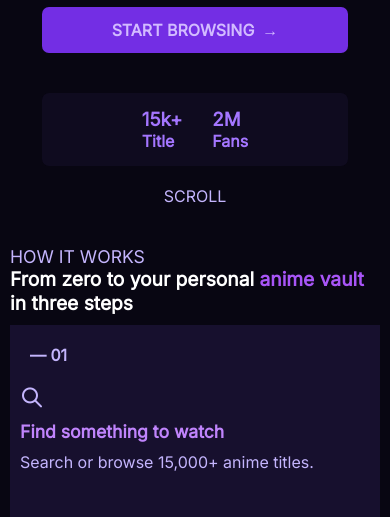
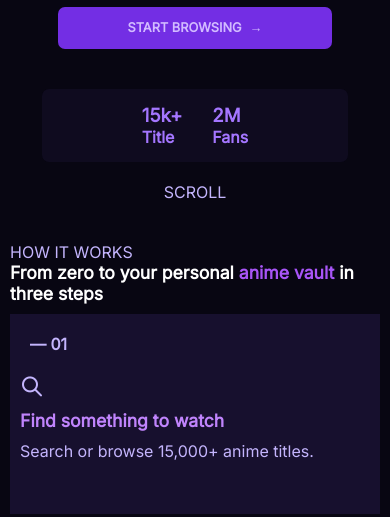
Before and after one commit to BhadmusX/AniVault, a website built with webpack: page index.html in a window 390 px wide. Shown: the part 327-844 px from the top of the page. Built offline with nearby package versions, Linux system fonts and the light colour scheme.

Commit message:
updated the fonts for the button

```diff
--- a/src/styles/main.css
+++ b/src/styles/main.css
@@ -173,7 +173,7 @@ header{
 .home-name button {
     margin-top: 10px;
     padding: 13px 70px;
-    font-size: clamp(1rem, 3vw, 3rem);
+    font-size: clamp(0.8rem, 3vw, 3rem);
     font-family: 'Inter';
     font-weight: 600;
     background-color: #732EE4;
@@ -217,13 +217,13 @@ header{
 .how-text h3{
 font-family: var(--font-family);
 color: var(--lighter-purple);
-font-size: clamp(1.1rem, 3vw, 1.2rem);
+font-size: clamp(1rem, 3vw, 1.2rem);
 font-weight: 400;
 }
 .how-text > p {
     color: white;
     font-family: var(--font-family);
-    font-size: clamp(1.2rem, 3vw, 1.2rem);
+    font-size: clamp(1.1rem, 3vw, 1.2rem);
 font-weight: 700;
 }
 .how-text > p >span{
```
